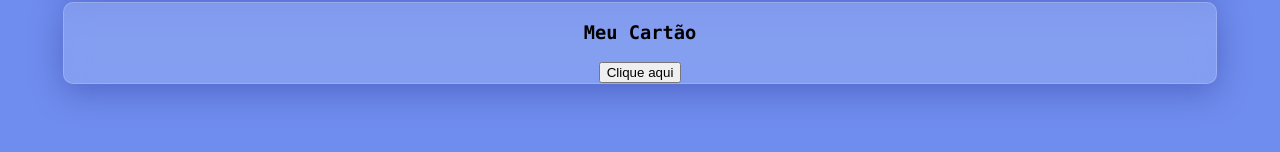
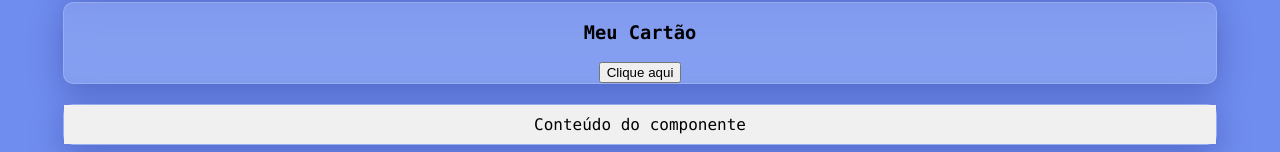
Before and after one commit to devbdallagnol/Projetos_React_Iniciantes, a React (Create React App) app: page / in a window 1280 px wide. Shown: the part 1051-1203 px from the top of the page. Before the commit the page ends 1145 px from the top, so only its background shows below. Built offline with nearby package versions, Linux system fonts and the light colour scheme.

Commit message:
updated - added MyComponent.js, styles.css

```diff
--- a/src/App.js
+++ b/src/App.js
@@ -2,6 +2,7 @@ import "./App.css";
 import Card from "./components/Card";
 import MeuComponente from "./components/MeuComponente";
 import Titulo from "./components/Titulo";
+import MyComponent from "./components/estilos/MyComponent";
 import ArquivoB from "./components/imports_exports/ArquivoB";
 import ArquivoD from "./components/imports_exports/ArquivoD";
 import ArquivoF from "./components/imports_exports/ArquivoF";
@@ -28,6 +29,9 @@ function App() {
         <div className="div-card">
           <Card />
         </div>
+        <div className="div-card">
+          <MyComponent />
+        </div>
       </div>
     </div>
   );
--- /dev/null
+++ b/src/components/estilos/MyComponent.js
@@ -0,0 +1,8 @@
+import React from "react";
+import "./styles.css";
+
+const MyComponent = () => {
+  return <div className="myComponent">Conteúdo do componente</div>;
+};
+
+export default MyComponent;
--- /dev/null
+++ b/src/components/estilos/styles.css
@@ -0,0 +1,4 @@
+.myComponent {
+    background-color: #f0f0f0;
+    padding: 10px;
+}
```
